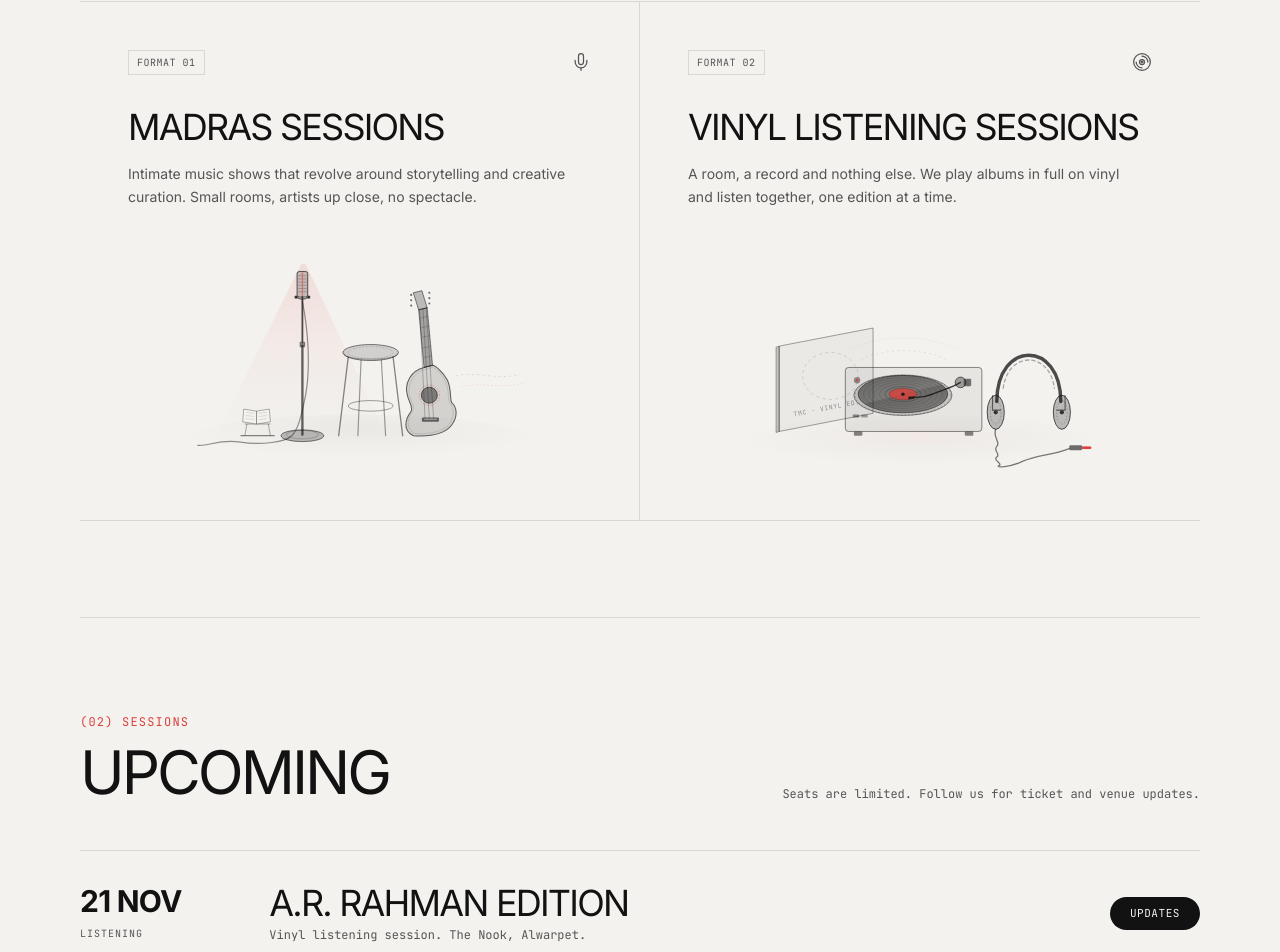
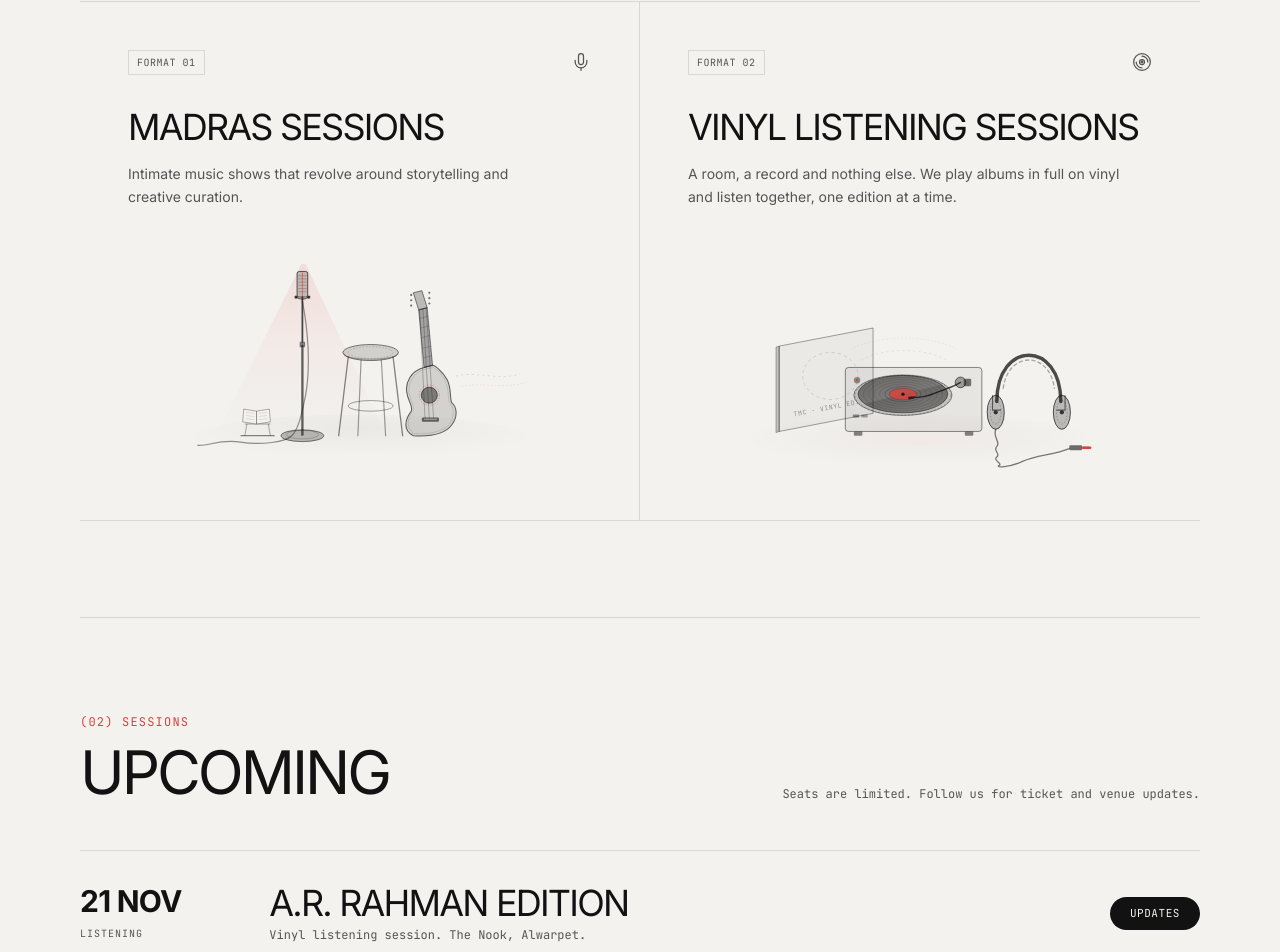
Before and after one commit to manu2699/themadrascollective, a Next.js app: page / in a window 1280 px wide. Shown: the part 859-1811 px from the top of the page. Built offline with nearby package versions, Linux system fonts and the light colour scheme.

Commit message:
refactor: shorten description of Madras Sessions in homepage copy

```diff
--- a/app/page.tsx
+++ b/app/page.tsx
@@ -162,7 +162,7 @@
                   Madras Sessions
                 </h3>
                 <p className="max-w-md text-pretty text-sm leading-relaxed text-muted-foreground">
-                  Intimate music shows that revolve around storytelling and creative curation. Small rooms, artists up close, no spectacle.
+                  Intimate music shows that revolve around storytelling and creative curation.
                 </p>
               </div>
               <div className="mt-8 flex items-center justify-center pt-2">
```
